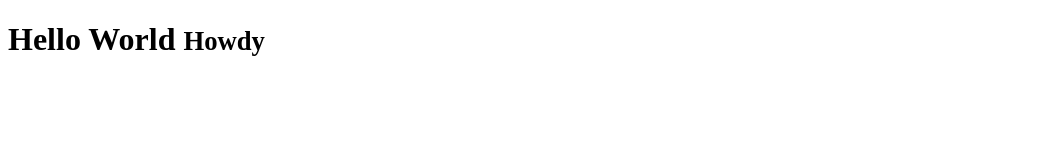
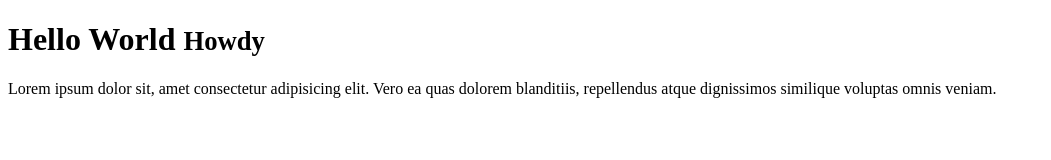
Before and after one commit to ionware/bootcamp-ass-1, a plain HTML site: page index.html in a window 1280 px wide. Shown: the whole page, without its empty margins (0-1051 px from the left). Drawn offline with Linux system fonts and the light colour scheme.

Commit message:
add a paragraph

```diff
--- a/index.html
+++ b/index.html
@@ -10,5 +10,9 @@
     <h1>
         Hello World <small>Howdy</small>
     </h1>
+    <p>
+        Lorem ipsum dolor sit, amet consectetur adipisicing elit.
+        Vero ea quas dolorem blanditiis, repellendus atque dignissimos similique voluptas omnis veniam.
+    </p>
 </body>
 </html>
```
